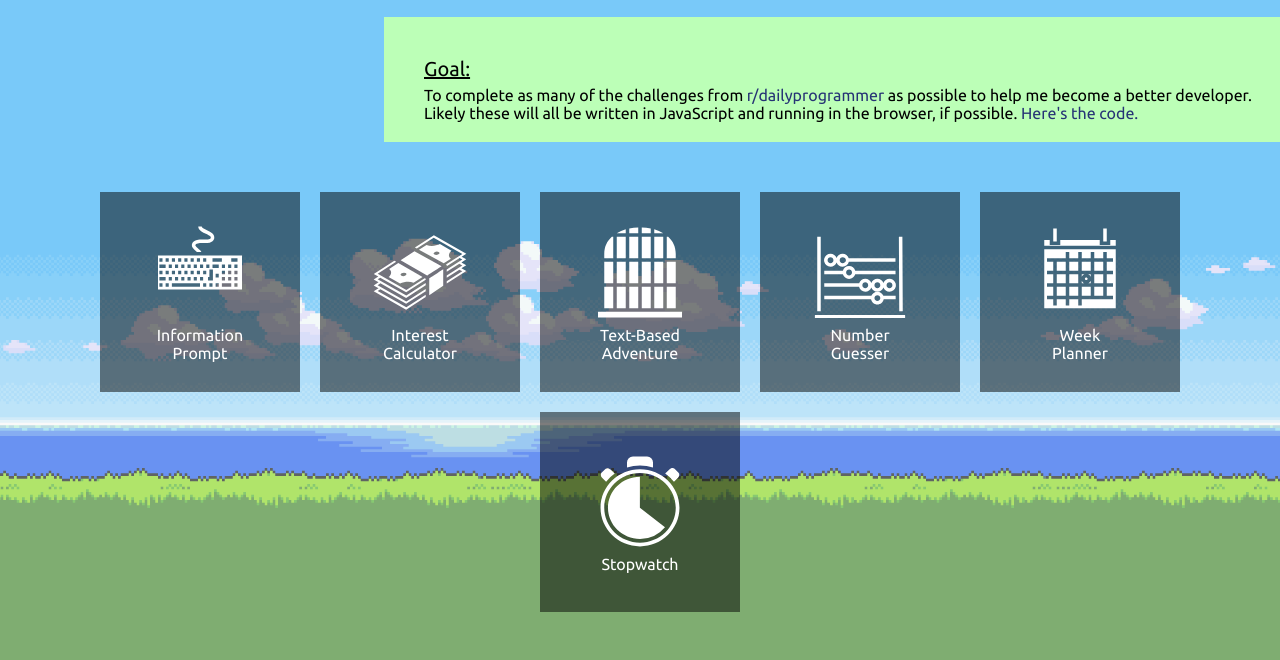
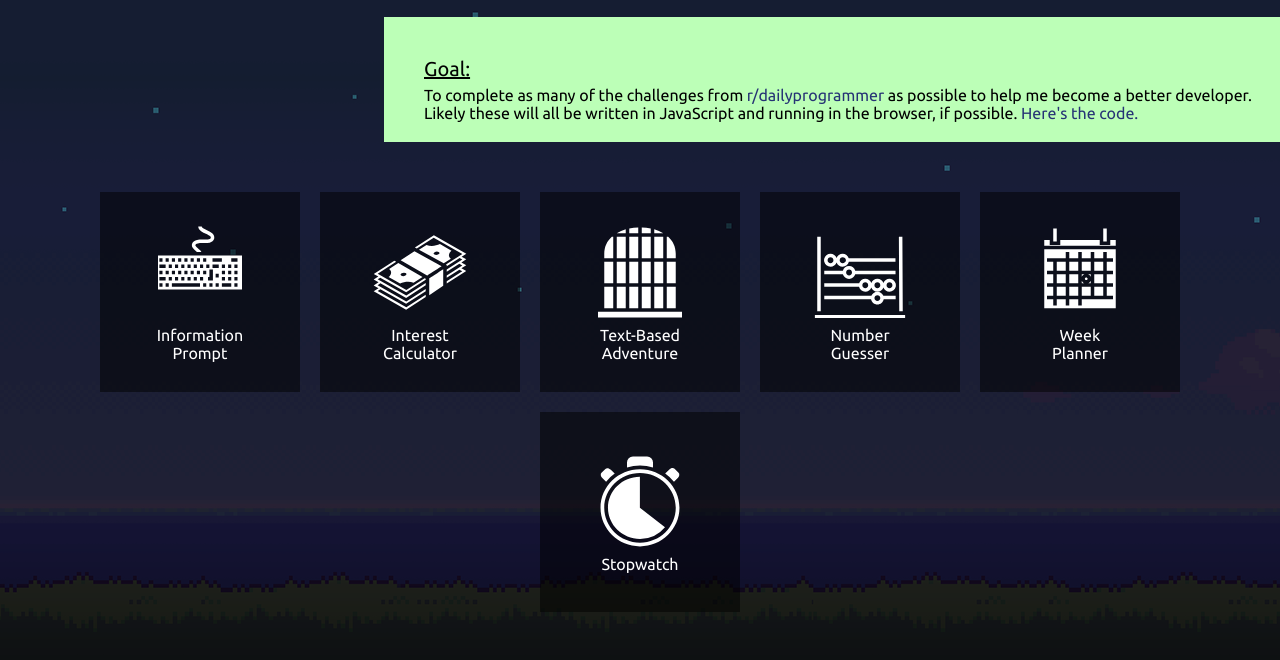
Before and after one commit to qwerji/daily-programmer, a plain HTML site: page index.html in a window 1280 px wide. Shown: the part 140-800 px from the top of the page. Drawn offline with Linux system fonts and the light colour scheme.

Commit message:
index background changes based on time of day 🌞

```diff
--- a/main.css
+++ b/main.css
@@ -7,7 +7,7 @@
 }
 
 body {
-    background: url(./images/background.png) no-repeat center center fixed;
+    background: #535353;
     -webkit-background-size: cover;
     -moz-background-size: cover;
     -o-background-size: cover;
--- a/script.js
+++ b/script.js
@@ -74,3 +74,7 @@ window.onload = () => {
         ms += interv
     }
 }
+
+document.body.style.background = `url(./images/time-backgrounds/${
+    Math.floor((((new Date().getHours() - 4 + 24) % 24) / 24) * 8)
+}.png) no-repeat center center fixed`
```
Also changed, not shown: images/background.png (deleted), images/time-backgrounds/0.png (added), images/time-backgrounds/1.png (added), images/time-backgrounds/2.png (added), images/time-backgrounds/3.png (added), images/time-backgrounds/4.png (added), images/time-backgrounds/5.png (added), images/time-backgrounds/6.png (added), images/time-backgrounds/7.png (added).
